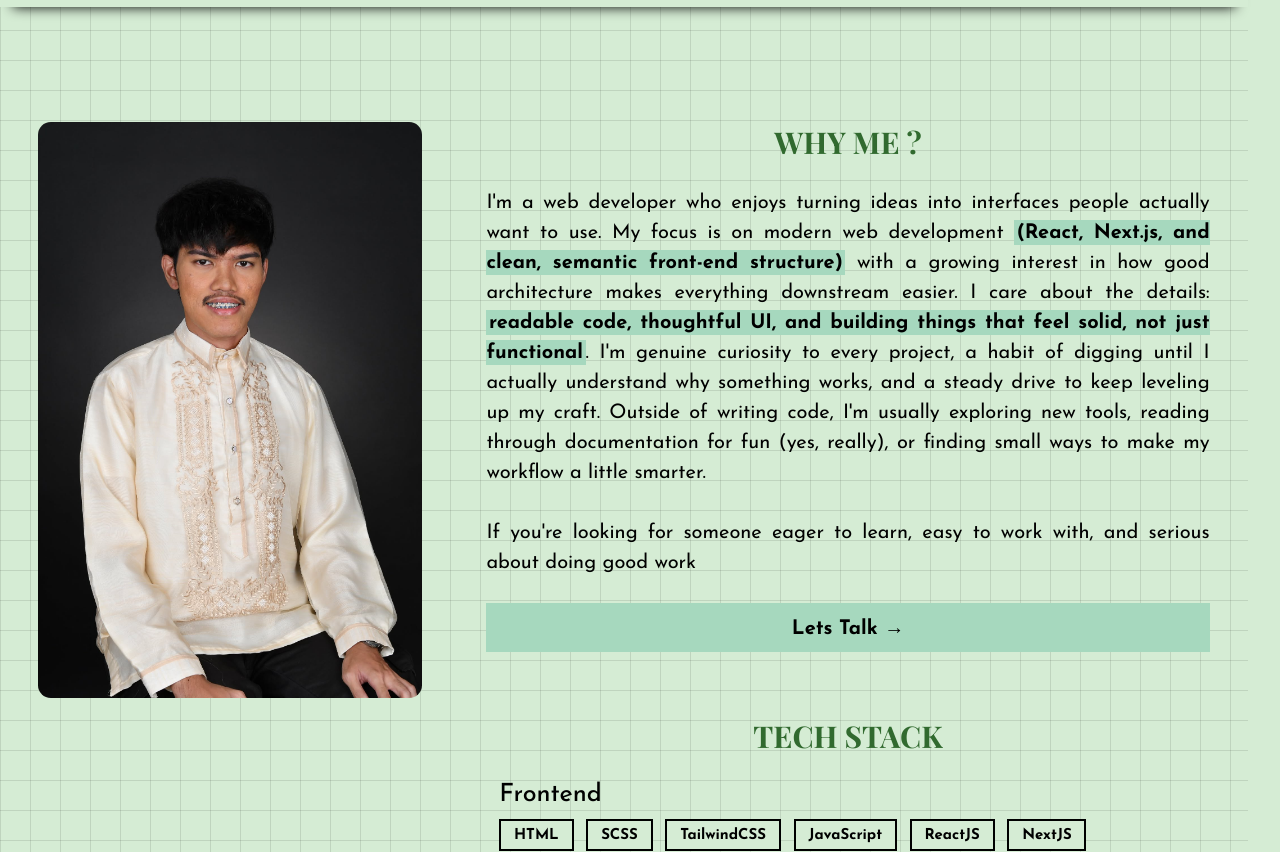
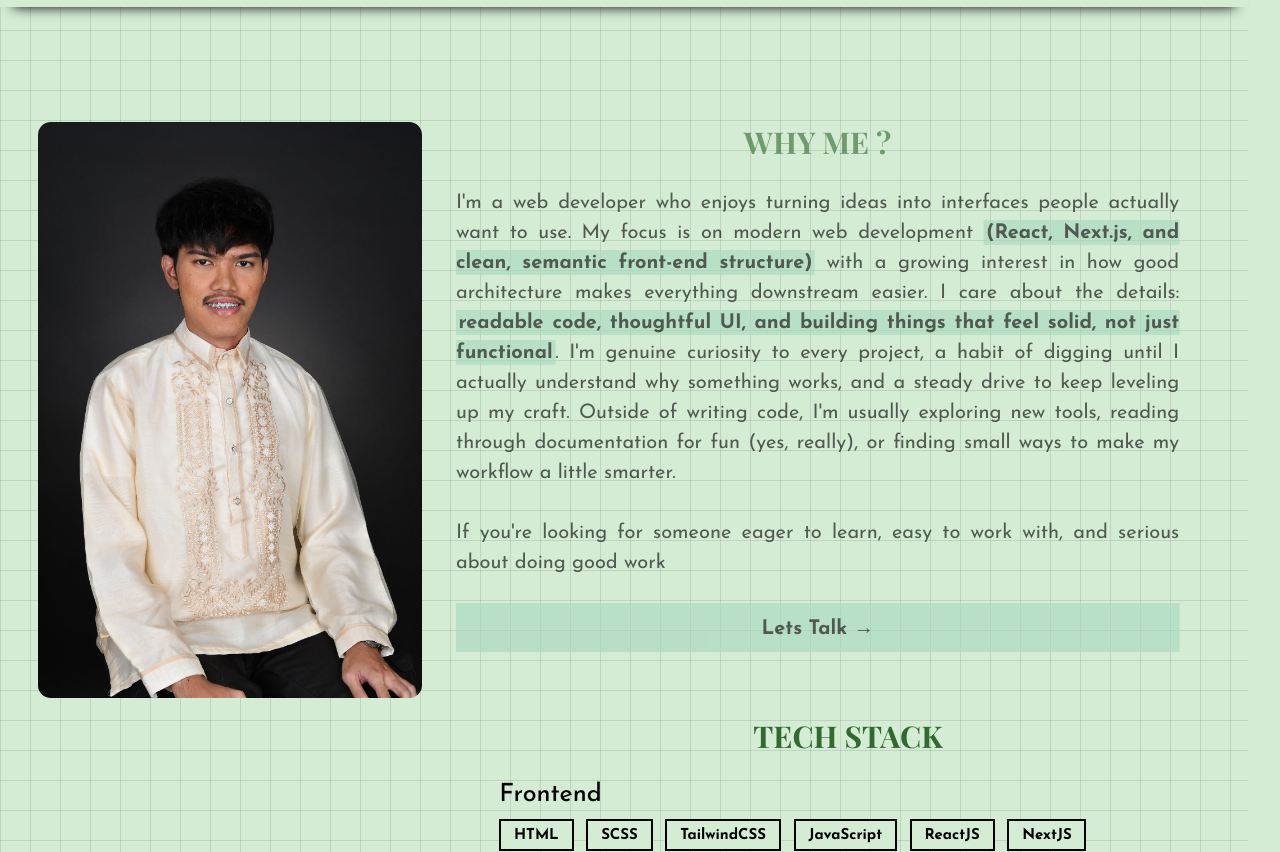
Before and after one commit to krobbus/Portfolio, a React (Vite) app: page / in a window 1280 px wide. Shown: the part 360-1212 px from the top of the page. Built offline with nearby package versions, Linux system fonts and the light colour scheme.

Commit message:
Added animations and fix logo url

```diff
--- a/index.html
+++ b/index.html
@@ -2,7 +2,7 @@
 <html lang="en">
   <head>
     <meta charset="UTF-8" />
-    <link rel="icon" type="image/png" href="/images/Logo/WebIcon.png" />
+    <link rel="icon" type="image/png" href="/images/Icons/WebIcon.png" />
     <meta name="viewport" content="width=device-width, initial-scale=1.0" />
     <title>Alef Justin Loresca's Portfolio</title>
   </head>
--- a/src/App.css
+++ b/src/App.css
@@ -35,6 +35,17 @@
     ::selection {
         background-color: var(--secondary-color);
         color: #fff;
+    }
+}
+
+@keyframes appear{
+    from{
+        opacity: 0;
+        transform: translateX(-80px);
+    }
+    to{
+        opacity: 1;
+        transform: translateX(0px);
     }
 }
 
@@ -105,6 +116,9 @@ body{
                 align-items: center;
                 gap: 2vw;
                 padding: 1vw;
+                animation: appear linear;
+                animation-timeline: view();
+                animation-range: entry 0% cover 40%;
 
                 span{
                     display: flex;
@@ -310,6 +324,9 @@ body{
                     flex-direction: column;
                     justify-content: center;
                     align-items: center;
+                    animation: appear linear;
+                    animation-timeline: view();
+                    animation-range: entry 0% cover 40%;
 
                     h3{
                         color: var(--main-dark-color);
@@ -373,6 +390,9 @@ body{
                         align-items: flex-start;
                         gap: 1vw;
                         padding: 1vw;
+                        animation: appear linear;
+                        animation-timeline: view();
+                        animation-range: entry 0% cover 40%;
 
                         p{
                             font-size: var(--small-header-desktop-font);
@@ -487,6 +507,9 @@ body{
                     gap: 1vw;
                     padding: 2vw;
                     font-family: 'Playfair Display', serif;
+                    animation: appear linear;
+                    animation-timeline: view();
+                    animation-range: entry 0% cover 40%;
 
                     .project-id{
                         display: flex;
@@ -579,9 +602,7 @@ body{
             }
         }
 
-        @media (max-width: 1000px){
-            #certifications-section{ h3{ font-size: calc(var(--large-header-desktop-font) - 10px); }}
-        }
+        @media (max-width: 1000px){ #certifications-section{ h3{ font-size: calc(var(--large-header-desktop-font) - 10px); }}}
 
         footer{
             display: flex;
--- a/src/styles/CertSlideshow.css
+++ b/src/styles/CertSlideshow.css
@@ -7,6 +7,9 @@
   position: relative;
   width: 100%;
   overflow: hidden;
+  animation: appear linear;
+  animation-timeline: view();
+  animation-range: entry 0% cover 40%;
 
   .slideshow-nav-btn {
     position: absolute;
```
